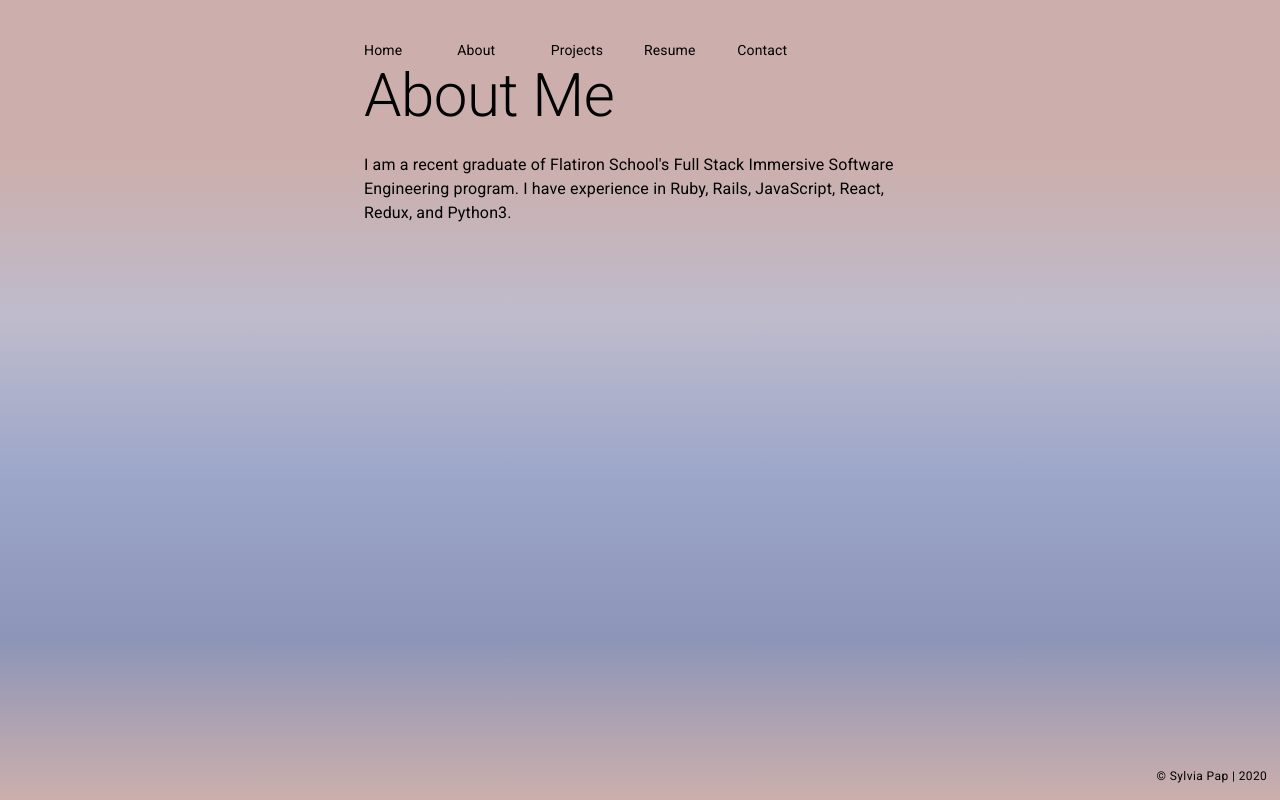
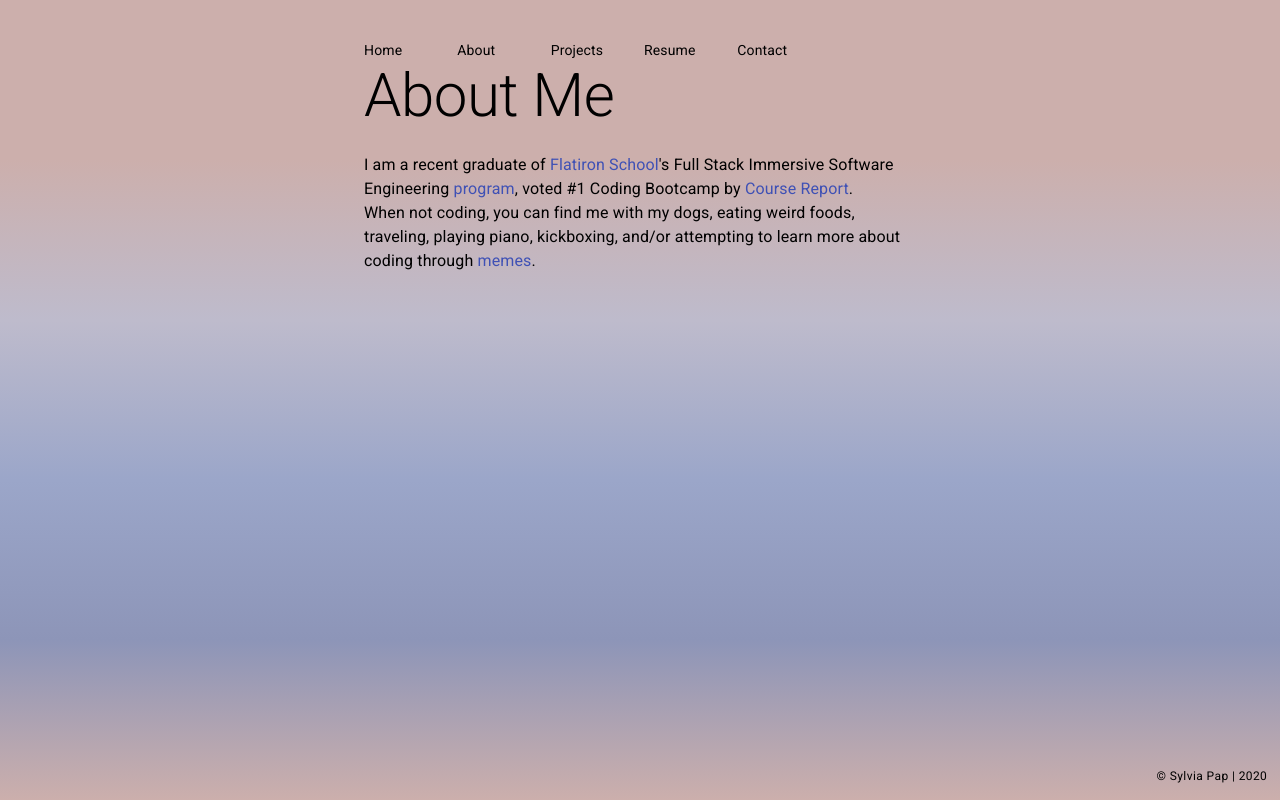
Before and after one commit to sylviapap/personal-site-react, a React (Create React App) app: page /about in a window 1280 px wide. Built offline with nearby package versions, Linux system fonts and the light colour scheme.

Commit message:
add more info

```diff
--- a/src/pages/About.js
+++ b/src/pages/About.js
@@ -2,6 +2,7 @@ import React, { Component } from 'react';
 import {data} from '../services/data'
 
 import Typography from '@material-ui/core/Typography';
+import Link from '@material-ui/core/Link';
 
 class About extends Component {
   render() {
@@ -13,7 +14,9 @@ class About extends Component {
           About Me
         </Typography>
         <Typography variant="body1" gutterBottom>
-          {bio}
+        I am a recent graduate of <Link href="https://flatironschool.com/">Flatiron School</Link>'s Full Stack Immersive Software Engineering <Link href="https://flatironschool.com/career-courses/coding-bootcamp/san-francisco">program</Link>, voted #1 Coding Bootcamp by <Link href="https://www.coursereport.com/best-coding-bootcamps">Course Report</Link>.
+        <br></br>
+        When not coding, you can find me with my dogs, eating weird foods, traveling, playing piano, kickboxing, and/or attempting to learn more about coding through <Link href="https://www.instagram.com/p/B-AJtycgYKU/?igshid=12f3s8qalj71s">memes</Link>.
         </Typography>
       </section>
     );
--- a/src/pages/Contact.js
+++ b/src/pages/Contact.js
@@ -30,8 +30,8 @@ export default function Contact() {
     <List className={classes.root}>
       <ListItem>
         <ListItemAvatar>
-          <Avatar>
-            <MailIcon />
+          <Avatar >
+            <MailIcon/>
           </Avatar>
         </ListItemAvatar>
         <Link href="mailto:sylviapap1@gmail.com" onClick={preventDefault} color="inherit">
--- a/src/services/data.js
+++ b/src/services/data.js
@@ -70,7 +70,7 @@ export const data = {
       blogURL: "https://dev.to/sylviapap/kill-coronavirus-with-this-simple-game-3l5"
     },
     {
-      title: "Vanilla JavaScript Chatbot",
+      title: "JavaScript Chatbot",
       imageURL: "chatbot1.png",
       websiteURL: "https://sylviapap.github.io/chatbot/",
       description: "An exercise in Javascript fundamentals without the use of any external chatbot libraries",
```
